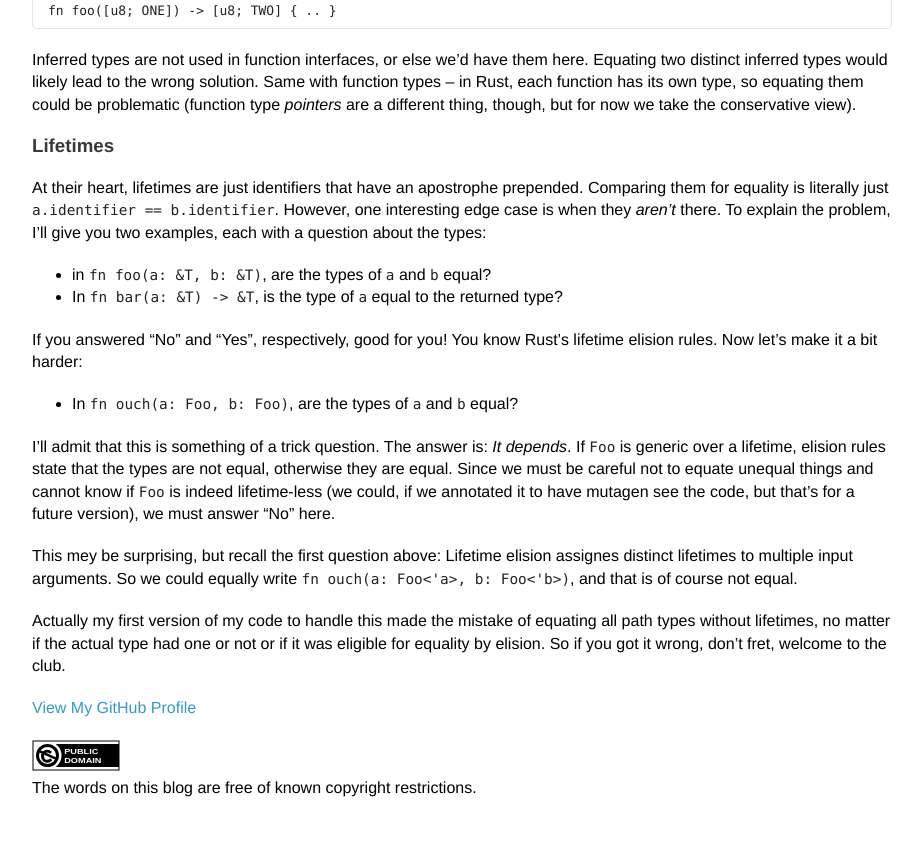
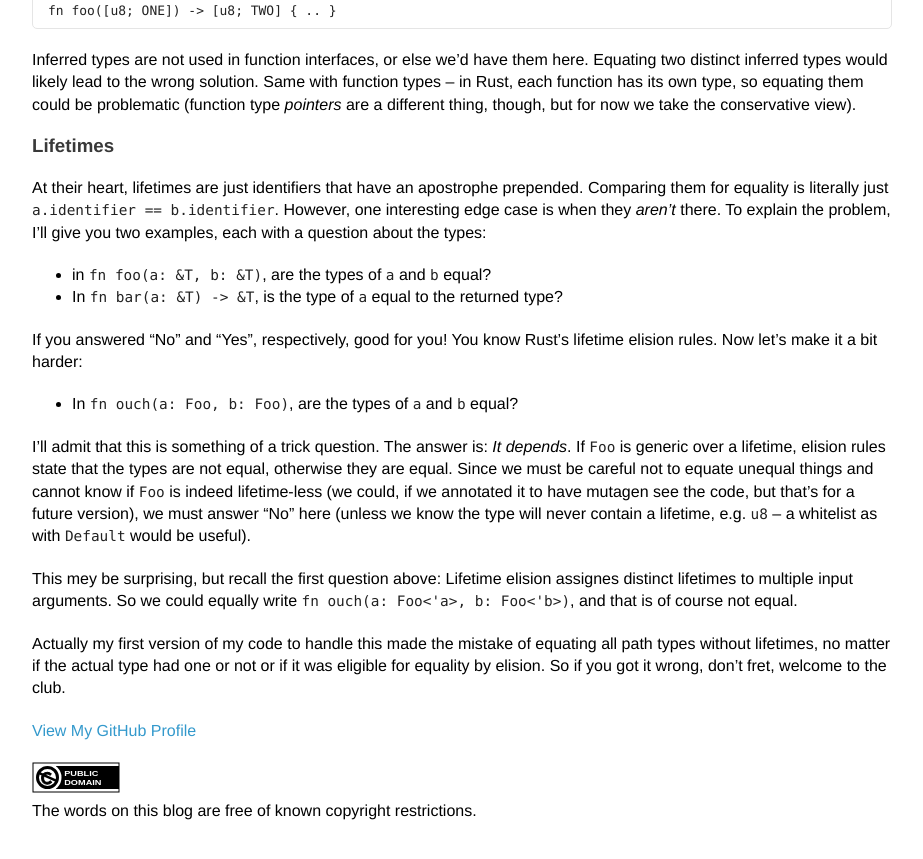
Before and after one commit to llogiq/llogiq.github.io, a Jekyll site: the page built from _posts/2018-03-15-types.md, in a window 1280 px wide and 900 px high, scrolled down 1092 px. Shown: the top 859 px of the window, without its empty margins (178-1101 px from the left). Built offline with Jekyll 4.4.1, drawn with Linux system fonts in a browser that asks for light colours.

Commit message:
hint at a whitelist

```diff
--- a/_posts/2018-03-15-types.md
+++ b/_posts/2018-03-15-types.md
@@ -86,7 +86,8 @@ depends*. If `Foo` is generic over a lifetime, elision rules state that the
 types are not equal, otherwise they are equal. Since we must be careful not to
 equate unequal things and cannot know if `Foo` is indeed lifetime-less (we
 could, if we annotated it to have mutagen see the code, but that's for a future
-version), we must answer "No" here.
+version), we must answer "No" here (unless we know the type will never contain
+a lifetime, e.g. `u8` – a whitelist as with `Default` would be useful).
 
 This mey be surprising, but recall the first question above: Lifetime elision
 assignes distinct lifetimes to multiple input arguments. So we could equally
```
